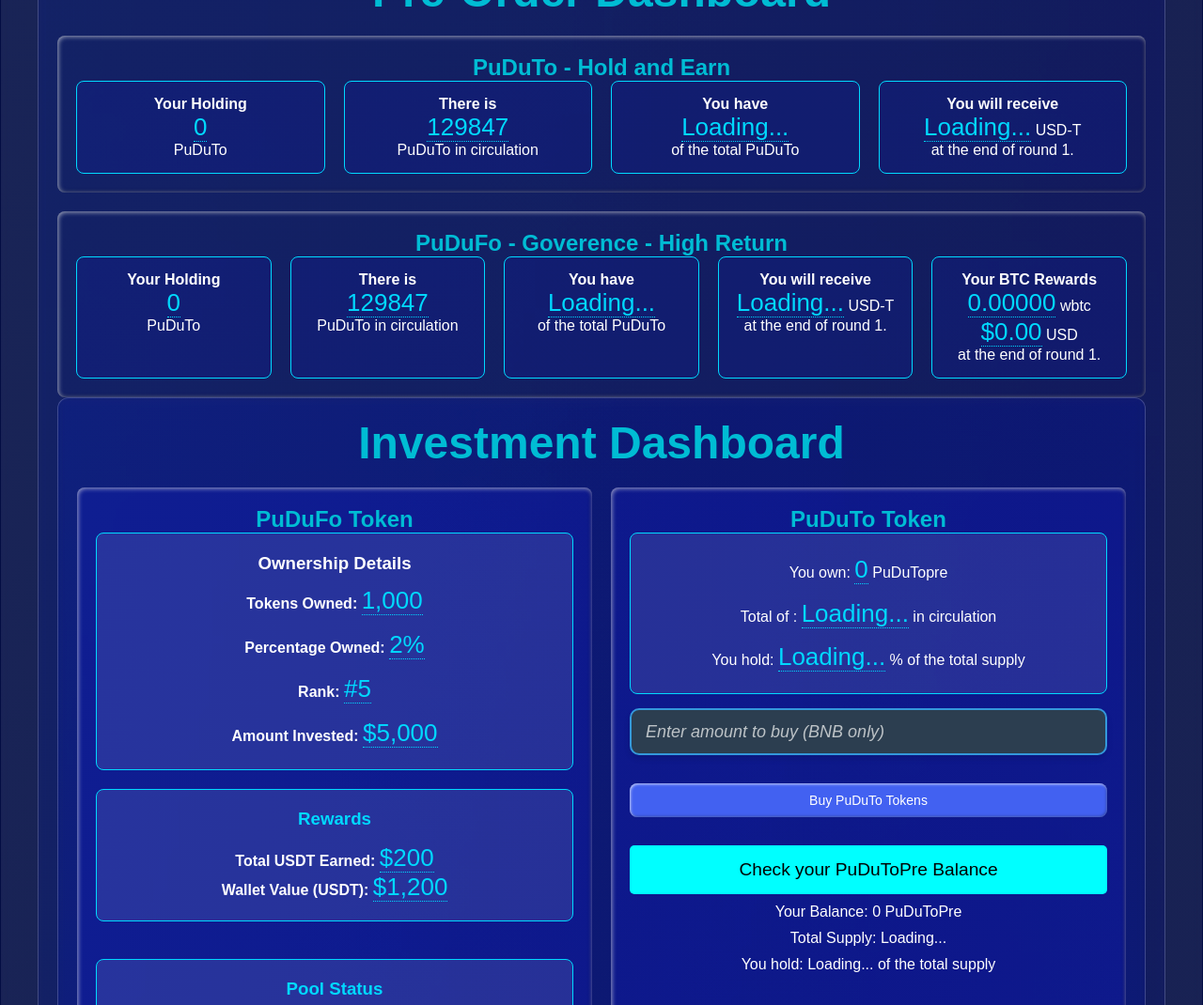
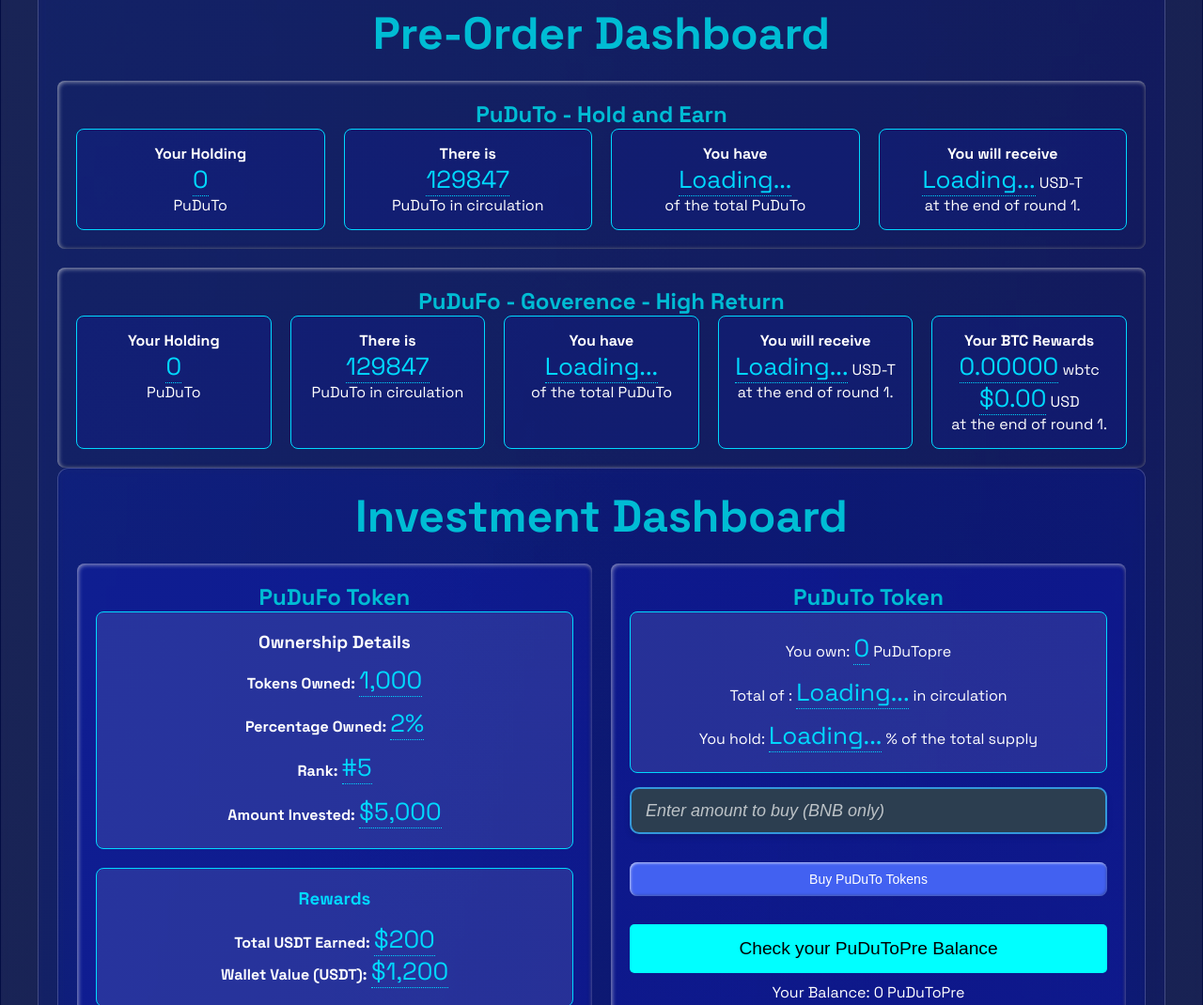
Before and after one commit to loudroom/loudroom, a website: page index.html in a window 1280 px wide. Shown: the part 1100-2170 px from the top of the page at 94% size. Drawn offline with nearby package versions, Linux system fonts and the light colour scheme.

Commit message:
Update index.html

```diff
--- a/index.html
+++ b/index.html
@@ -6,7 +6,8 @@
   <title>Pump and Dump Trading</title>
 	  <link rel="stylesheet" href="flexbox-styles.css">
 	  <link rel="stylesheet" href="https://unpkg.com/swiper/swiper-bundle.min.css">
-	  <link href="https://fonts.googleapis.com/css2?family=Open+Sans:wght@400;700&display=swap" rel="stylesheet">
+	  <link href="https://fonts.googleapis.com/css2?family=Space+Grotesk:wght@400;500;700&display=swap" rel="stylesheet">
+
   	  <script src="https://unpkg.com/swiper/swiper-bundle.min.js"></script>
 	  <script src="https://cdn.jsdelivr.net/npm/web3@1.8.1/dist/web3.min.js"></script>
 
```
